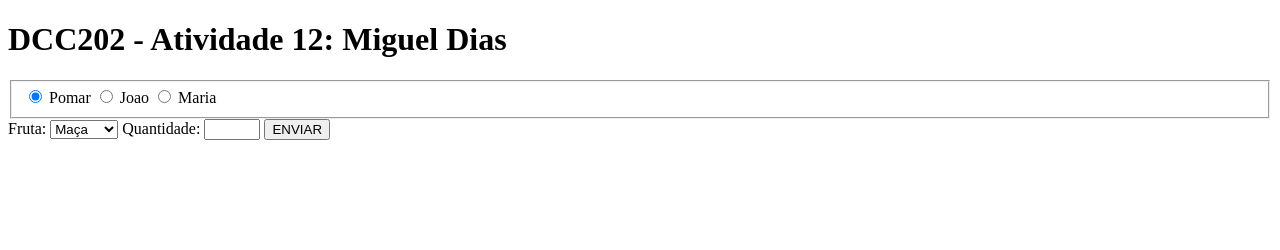
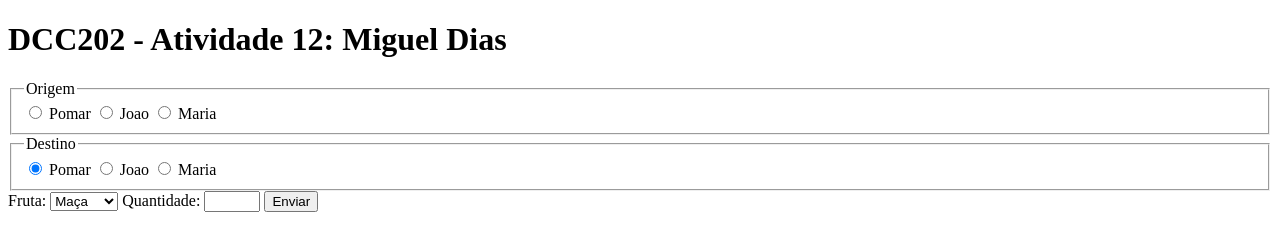
Before and after one commit to ufjf-dcc202/ufjf-dcc202-2023-3-a-atv12-Miguel-Dias-112, a website: page index.html in a window 1280 px wide. Drawn offline with Linux system fonts and the light colour scheme.

Commit message:
Outro fieldset adicionado legend adicionado

```diff
--- a/index.html
+++ b/index.html
@@ -14,6 +14,23 @@
         <section>
                 <form name="entrada">
                     <fieldset>
+                        <legend>Origem</legend>
+                        <label>
+                            <input checked type="radio" name="origem" value="joao">
+                            Pomar
+                        </label>
+                        <label>
+                            <input type="radio" name="origem" value="joao">
+                            Joao
+                        </label>
+                        <label>
+                            <input type="radio" name="origem" value="maria">
+                            Maria
+                        </label>
+                    </fieldset>
+                    <fieldset>
+                        <legend>Destino</legend>
+
                         <label>
                             <input checked type="radio" name="origem" value="joao">
                             Pomar
@@ -40,7 +57,7 @@
                     <label for="iqtd">Quantidade:</label>
 
                     <input id="iqtd" type="number" name="quantidade" min="0" max="12" step="1">
-                    <button  type="submit">ENVIAR</button>
+                    <button  type="submit">Enviar</button>
                 </form>
         </section>
     </main>
```
